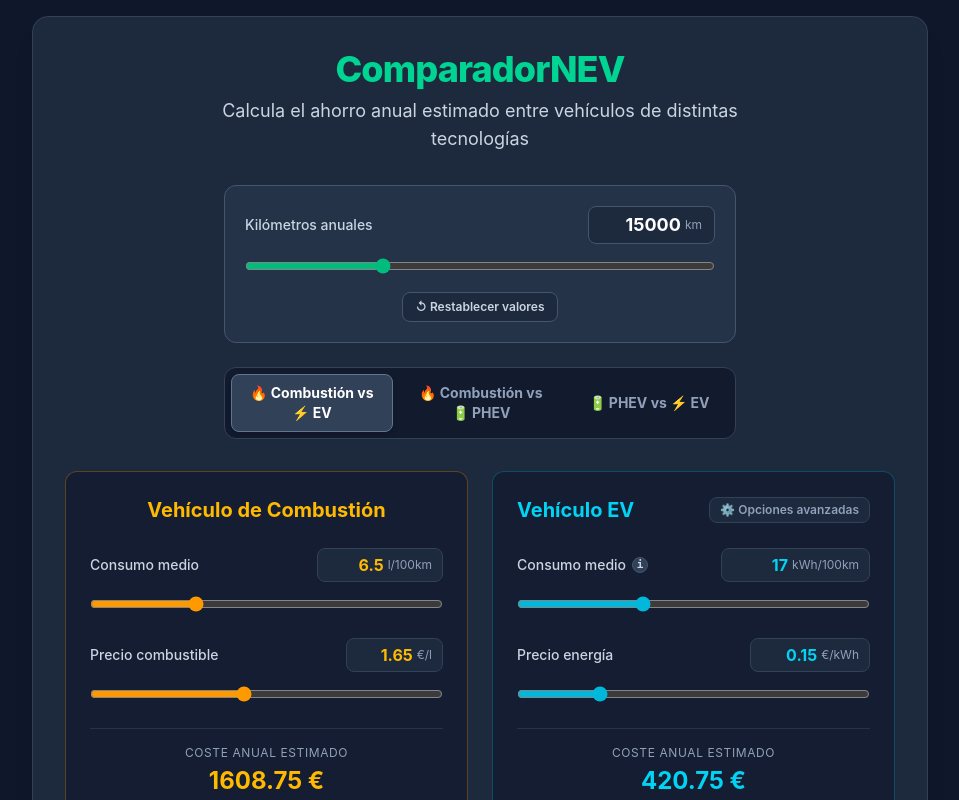
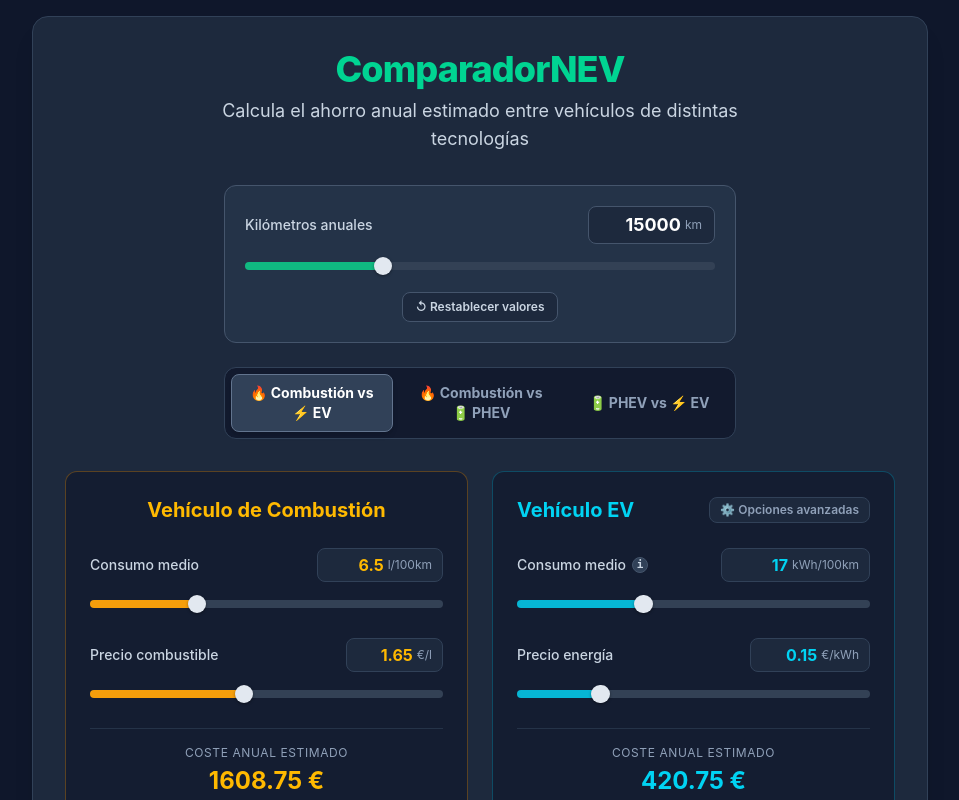
Before and after one commit to j8ssem/ComparadorNEV, a React (Vite) app: page / in a window 1280 px wide. Shown: the top 800 px of the page, without its empty margins (160-1119 px from the left). Built offline with nearby package versions, Linux system fonts and the light colour scheme.

Commit message:
feat(ui/seo): standardize range sliders cross-browser and add SEO files

```diff
--- a/index.html
+++ b/index.html
@@ -1,10 +1,17 @@
 <!doctype html>
-<html lang="en">
+<html lang="es">
   <head>
     <meta charset="UTF-8" />
     <link rel="icon" type="image/svg+xml" href="/favicon.svg" />
     <meta name="viewport" content="width=device-width, initial-scale=1.0" />
-    <title>ComparadorNEV</title>
+
+    <!-- Metaetiquetas SEO principales -->
+    <title>ComparadorNEV · Calculadora de Ahorro Coche Eléctrico (EV), PHEV y Combustión</title>
+    <meta name="description" content="Calcula y compara el coste anual de tu vehículo eléctrico (EV), híbrido enchufable (PHEV) o de combustión. Descubre cuánto dinero puedes ahorrar según tu kilometraje." />
+    <meta name="keywords" content="comparador nev, calculadora coche electrico, comparador phev vs ev, ahorro coche electrico, coste kilometro electrico" />
+    <meta name="author" content="j8ssem" />
+    <meta name="robots" content="index, follow" />
+    <link rel="canonical" href="https://j8ssem.github.io/ComparadorNEV/" />
   </head>
   <body>
     <div id="root"></div>
--- a/src/App.jsx
+++ b/src/App.jsx
@@ -1,6 +1,12 @@
 import { useState } from 'react';
 import { DEFAULT_VALUES, CHARGING_LOSS_FACTOR } from './constants';
 import { TooltipInfo } from './TooltipInfo';
+
+// Función para calcular el degradado dinámico perfecto en todos los navegadores
+const getSliderBackground = (value, min, max, activeColor) => {
+  const percentage = ((value - min) / (max - min)) * 100;
+  return `linear-gradient(to right, ${activeColor} ${percentage}%, #334155 ${percentage}%)`;
+};
 
 export default function App() {
   // Estado Modo Comparativa
@@ -103,7 +109,7 @@ export default function App() {
   const kmEnCasa = Math.round(safeKmAnuales * ((100 - safePorcentajeFuera) / 100));
 
   return (
-    <div className="min-h-screen bg-slate-900 text-white flex flex-col items-center justify-center p-4">
+    <main className="min-h-screen bg-slate-900 text-white flex flex-col items-center justify-center p-4">
       <style>{`
         input[type='number']::-webkit-inner-spin-button,
         input[type='number']::-webkit-outer-spin-button {
@@ -112,6 +118,48 @@ export default function App() {
         }
         input[type='number'] {
           -moz-appearance: textfield;
+        }
+
+        /* 1. Base común del slider */
+        input[type='range'] {
+          -webkit-appearance: none;
+          appearance: none;
+          height: 0.5rem;
+          border-radius: 0.5rem;
+          outline: none;
+        }
+
+        /* 2. Bolita personalizada para Chrome, Edge y Safari */
+        input[type='range']::-webkit-slider-thumb {
+          -webkit-appearance: none;
+          appearance: none;
+          width: 1.15rem;
+          height: 1.15rem;
+          border-radius: 50%;
+          background: #e2e8f0; /* Tono slate-200 en vez de #ffffff */
+          box-shadow: 0 1px 3px rgba(0, 0, 0, 0.4);
+          cursor: pointer;
+          transition: transform 0.1s ease, background-color 0.1s ease;
+        }
+
+        input[type='range']::-webkit-slider-thumb:hover {
+          transform: scale(1.15);
+        }
+
+        /* 3. Bolita personalizada para Firefox */
+        input[type='range']::-moz-range-thumb {
+          width: 1.15rem;
+          height: 1.15rem;
+          border: none;
+          border-radius: 50%;
+          background: #e2e8f0; /* Tono slate-200 en vez de #ffffff */
+          box-shadow: 0 1px 3px rgba(0, 0, 0, 0.4);
+          cursor: pointer;
+          transition: transform 0.1s ease, background-color 0.1s ease;
+        }
+
+        input[type='range']::-moz-range-thumb:hover {
+          transform: scale(1.15);
         }
       `}</style>
 
@@ -149,7 +197,10 @@ export default function App() {
             step="500"
             value={safeKmAnuales}
             onChange={(e) => setKmAnuales(Number(e.target.value))}
-            className="w-full accent-emerald-500 cursor-pointer h-2 bg-slate-600 rounded-lg"
+            className="w-full accent-emerald-500 cursor-pointer h-2 rounded-lg"
+            style={{
+              background: getSliderBackground(safeKmAnuales, 1000, 50000, '#10b981')
+            }}
           />
 
           <div className="mt-4 flex justify-center">
@@ -229,7 +280,10 @@ export default function App() {
                       step="0.1"
                       value={safeConsumoGasolina}
                       onChange={(e) => setConsumoGasolina(Number(e.target.value))}
-                      className="w-full accent-amber-500 cursor-pointer h-2 bg-slate-700 rounded-lg"
+                      className="w-full accent-amber-500 cursor-pointer h-2 rounded-lg"
+                      style={{
+                        background: getSliderBackground(safeConsumoGasolina, 3, 15, '#f59e0b')
+                      }}
                     />
                   </div>
 
@@ -254,7 +308,10 @@ export default function App() {
                       step="0.01"
                       value={safePrecioGasolina}
                       onChange={(e) => setPrecioGasolina(Number(e.target.value))}
-                      className="w-full accent-amber-500 cursor-pointer h-2 bg-slate-700 rounded-lg"
+                      className="w-full accent-amber-500 cursor-pointer h-2 rounded-lg"
+                      style={{
+                        background: getSliderBackground(safePrecioGasolina, 1, 2.5, '#f59e0b')
+                      }}
                     />
                   </div>
                 </div>
@@ -330,7 +387,6 @@ export default function App() {
                 <div className="space-y-6">
                   <div>
                     <div className="flex justify-between items-center mb-2 gap-2">
-                      {/* Grupo de texto + tooltip alineados e independientes */}
                       <div className="flex items-center gap-1.5 min-w-0 mr-2">
                         <label className="text-sm font-medium text-slate-300 leading-tight">
                           Consumo medio
@@ -338,7 +394,6 @@ export default function App() {
                         <TooltipInfo />
                       </div>
 
-                      {/* Caja de valor numérico */}
                       <div className="flex items-center gap-1 bg-slate-800 px-2.5 py-1 rounded-lg border border-slate-700 shrink-0">
                         <input
                           type="number"
@@ -358,7 +413,10 @@ export default function App() {
                       step="0.5"
                       value={safeConsumoElectrico}
                       onChange={(e) => setConsumoElectrico(Number(e.target.value))}
-                      className="w-full accent-cyan-500 cursor-pointer h-2 bg-slate-700 rounded-lg"
+                      className="w-full accent-cyan-500 cursor-pointer h-2 rounded-lg"
+                      style={{
+                        background: getSliderBackground(safeConsumoElectrico, 10, 30, '#06b6d4')
+                      }}
                     />
                   </div>
 
@@ -385,7 +443,10 @@ export default function App() {
                       step="0.01"
                       value={safePrecioKwh}
                       onChange={(e) => setPrecioKwh(Number(e.target.value))}
-                      className="w-full accent-cyan-500 cursor-pointer h-2 bg-slate-700 rounded-lg"
+                      className="w-full accent-cyan-500 cursor-pointer h-2 rounded-lg"
+                      style={{
+                        background: getSliderBackground(safePrecioKwh, 0.05, 0.5, '#06b6d4')
+                      }}
                     />
                   </div>
 
@@ -412,7 +473,10 @@ export default function App() {
                           step="0.01"
                           value={safePrecioKwhFuera}
                           onChange={(e) => setPrecioKwhFuera(Number(e.target.value))}
-                          className="w-full accent-cyan-500 cursor-pointer h-2 bg-slate-700 rounded-lg"
+                          className="w-full accent-cyan-500 cursor-pointer h-2 rounded-lg"
+                          style={{
+                            background: getSliderBackground(safePrecioKwhFuera, 0.1, 0.9, '#06b6d4')
+                          }}
                         />
                       </div>
 
@@ -439,7 +503,10 @@ export default function App() {
                           step="5"
                           value={safePorcentajeFuera}
                           onChange={(e) => setPorcentajeFuera(Number(e.target.value))}
-                          className="w-full accent-cyan-500 cursor-pointer h-2 bg-slate-700 rounded-lg"
+                          className="w-full accent-cyan-500 cursor-pointer h-2 rounded-lg"
+                          style={{
+                            background: getSliderBackground(safePorcentajeFuera, 0, 100, '#06b6d4')
+                          }}
                         />
                         <p className="text-[11px] text-slate-400 mt-1">
                           {safePorcentajeFuera}% fuera ({kmFuera} km) · {100 - safePorcentajeFuera}% en casa ({kmEnCasa} km)
@@ -488,7 +555,7 @@ export default function App() {
         </p>
         <p className="mt-1 opacity-75">Licencia MIT · Proyecto Open Source</p>
       </footer>
-    </div>
+    </main>
   );
 }
 
@@ -548,7 +615,10 @@ function PhevCard({
               step="5"
               value={safePorcentajeElectricoPhev}
               onChange={(e) => setPorcentajeElectricoPhev(Number(e.target.value))}
-              className="w-full accent-purple-500 cursor-pointer h-2 bg-slate-700 rounded-lg"
+              className="w-full accent-purple-500 cursor-pointer h-2 rounded-lg"
+              style={{
+                background: getSliderBackground(safePorcentajeElectricoPhev, 0, 100, '#a855f7')
+              }}
             />
             <p className="text-[11px] text-slate-400 mt-1">
               {safePorcentajeElectricoPhev}% eléctrico ({kmPhevElectrico} km) · {100 - safePorcentajeElectricoPhev}% híbrido ({kmPhevGasolina} km)
@@ -560,7 +630,6 @@ function PhevCard({
             {/* Consumo modo EV con Tooltip */}
             <div>
               <div className="flex justify-between items-center mb-2 gap-2">
-                {/* Agrupamos la etiqueta y el tooltip en su propio flex ajustado */}
                 <div className="flex items-center gap-1.5 min-w-0 mr-2">
                   <label className="text-sm font-medium text-slate-300 leading-tight">
                     Consumo modo EV
@@ -568,7 +637,6 @@ function PhevCard({
                   <TooltipInfo />
                 </div>
 
-                {/* Caja con el valor numérico */}
                 <div className="flex items-center gap-1 bg-slate-800 px-2.5 py-1 rounded-lg border border-slate-700 shrink-0">
                   <input
                     type="number"
@@ -588,7 +656,10 @@ function PhevCard({
                 step="0.5"
                 value={safeConsumoPhevElectrico}
                 onChange={(e) => setConsumoPhevElectrico(Number(e.target.value))}
-                className="w-full accent-purple-500 cursor-pointer h-2 bg-slate-700 rounded-lg"
+                className="w-full accent-purple-500 cursor-pointer h-2 rounded-lg"
+                style={{
+                  background: getSliderBackground(safeConsumoPhevElectrico, 5, 25, '#a855f7')
+                }}
               />
             </div>
 
@@ -616,7 +687,10 @@ function PhevCard({
                 step="0.01"
                 value={safePrecioKwhPhev}
                 onChange={(e) => setPrecioKwhPhev(Number(e.target.value))}
-                className="w-full accent-purple-500 cursor-pointer h-2 bg-slate-700 rounded-lg"
+                className="w-full accent-purple-500 cursor-pointer h-2 rounded-lg"
+                style={{
+                  background: getSliderBackground(safePrecioKwhPhev, 0.05, 0.5, '#a855f7')
+                }}
               />
             </div>
           </div>
@@ -652,7 +726,10 @@ function PhevCard({
                 step="0.1"
                 value={safeConsumoPhevGasolina}
                 onChange={(e) => setConsumoPhevGasolina(Number(e.target.value))}
-                className="w-full accent-amber-500 cursor-pointer h-2 bg-slate-700 rounded-lg"
+                className="w-full accent-amber-500 cursor-pointer h-2 rounded-lg"
+                style={{
+                  background: getSliderBackground(safeConsumoPhevGasolina, 0.5, 12, '#f59e0b')
+                }}
               />
             </div>
 
@@ -680,7 +757,10 @@ function PhevCard({
                 step="0.01"
                 value={safePrecioGasolinaPhev}
                 onChange={(e) => setPrecioGasolinaPhev(Number(e.target.value))}
-                className="w-full accent-amber-500 cursor-pointer h-2 bg-slate-700 rounded-lg"
+                className="w-full accent-amber-500 cursor-pointer h-2 rounded-lg"
+                style={{
+                  background: getSliderBackground(safePrecioGasolinaPhev, 1, 2.5, '#f59e0b')
+                }}
               />
             </div>
           </div>
```
Also changed, not shown: public/robots.txt (added), 1 other file (tests, documents, lock files or other folders).
